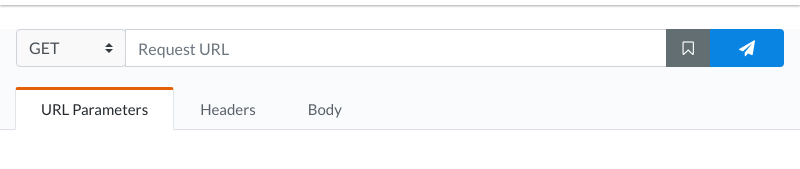
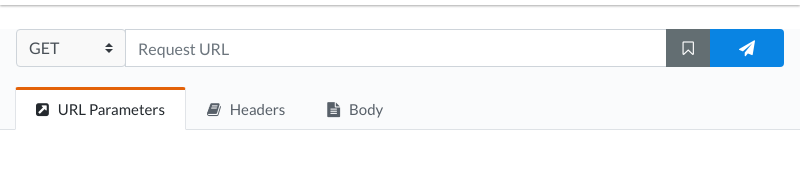
Before and after one commit to orcuntuna/guvercin, an Electron app: page pages/home.html in a window 800 px wide. Shown: the part 59-228 px from the top of the page. Drawn offline with nearby package versions, Linux system fonts and the light colour scheme.

Commit message:
props tabs added icons

```diff
--- a/pages/home.html
+++ b/pages/home.html
@@ -73,13 +73,13 @@
               <div class="col-12">
                 <ul class="nav nav-tabs pt-1">
                   <li class="nav-item nav-params">
-                    <a class="nav-link active" tab="params" href="#">URL Parameters</a>
+                    <a class="nav-link active" tab="params" href="#"><i class="fa fa-external-link-square"></i> URL Parameters</a>
                   </li>
                   <li class="nav-item nav-requests">
-                    <a class="nav-link" tab="headers" href="#">Headers</a>
+                    <a class="nav-link" tab="headers" href="#"><i class="fa fa-book"></i> Headers</a>
                   </li>
                   <li class="nav-item nav-body">
-                    <a class="nav-link" tab="body" href="#">Body</a>
+                    <a class="nav-link" tab="body" href="#"><i class="fa fa-file-text"></i> Body</a>
                   </li>
                 </ul>
                 <div class="tabs">
--- a/styles/home.css
+++ b/styles/home.css
@@ -61,9 +61,13 @@ input, button, select, a{
     border: 1px solid transparent;
     border-top: 3px solid transparent;
     border-radius: 3px 3px 0 0;
-    padding-left: 25px;
-    padding-right: 25px;
+    padding-left: 20px;
+    padding-right: 20px;
     color: #586069;
+}
+
+#props .nav-tabs .nav-link i{
+    margin-right: 6px;
 }
 
 #props .nav-tabs .nav-link.active{
@@ -157,7 +161,8 @@ input, button, select, a{
 }
 
 .list .item input[type="text"]::placeholder{
-    font-weight: 300;
+    font-weight: 400;
+    color: #a0a0a0;
 }
 
 #send{
```
